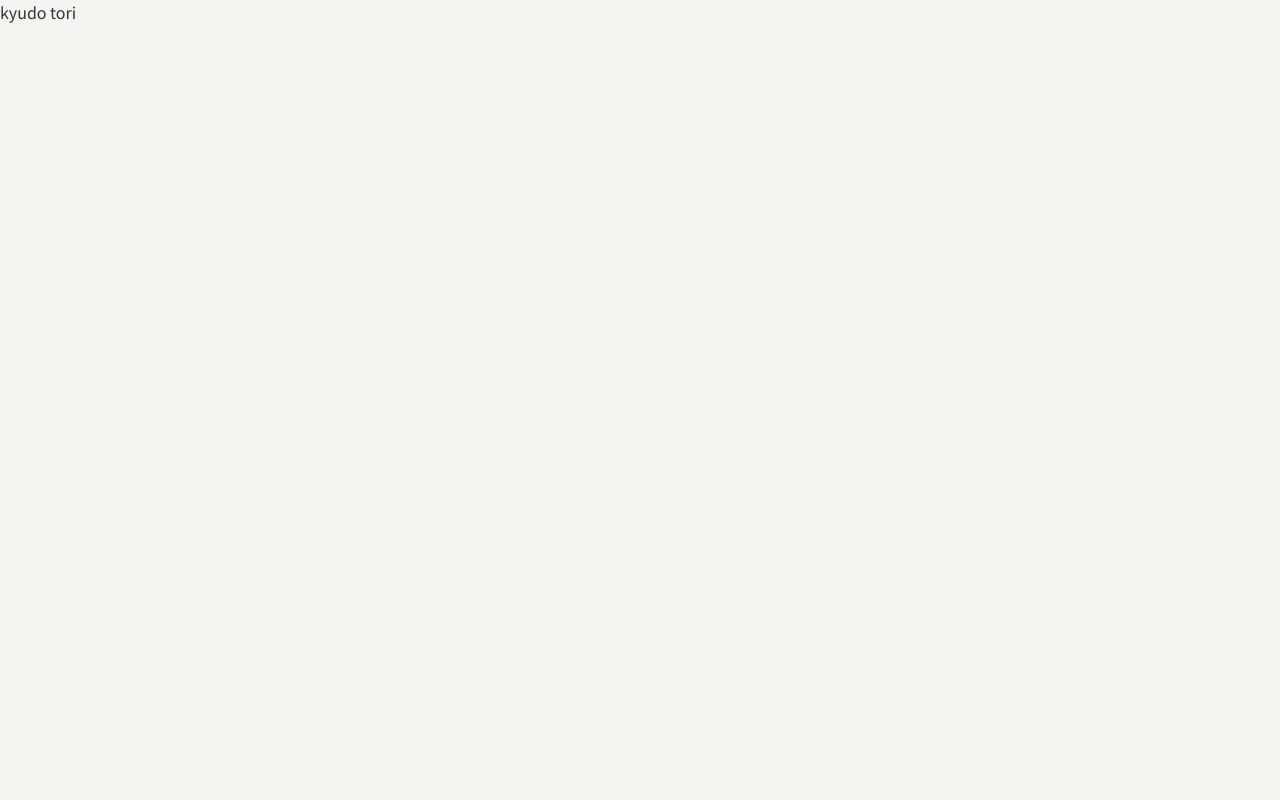
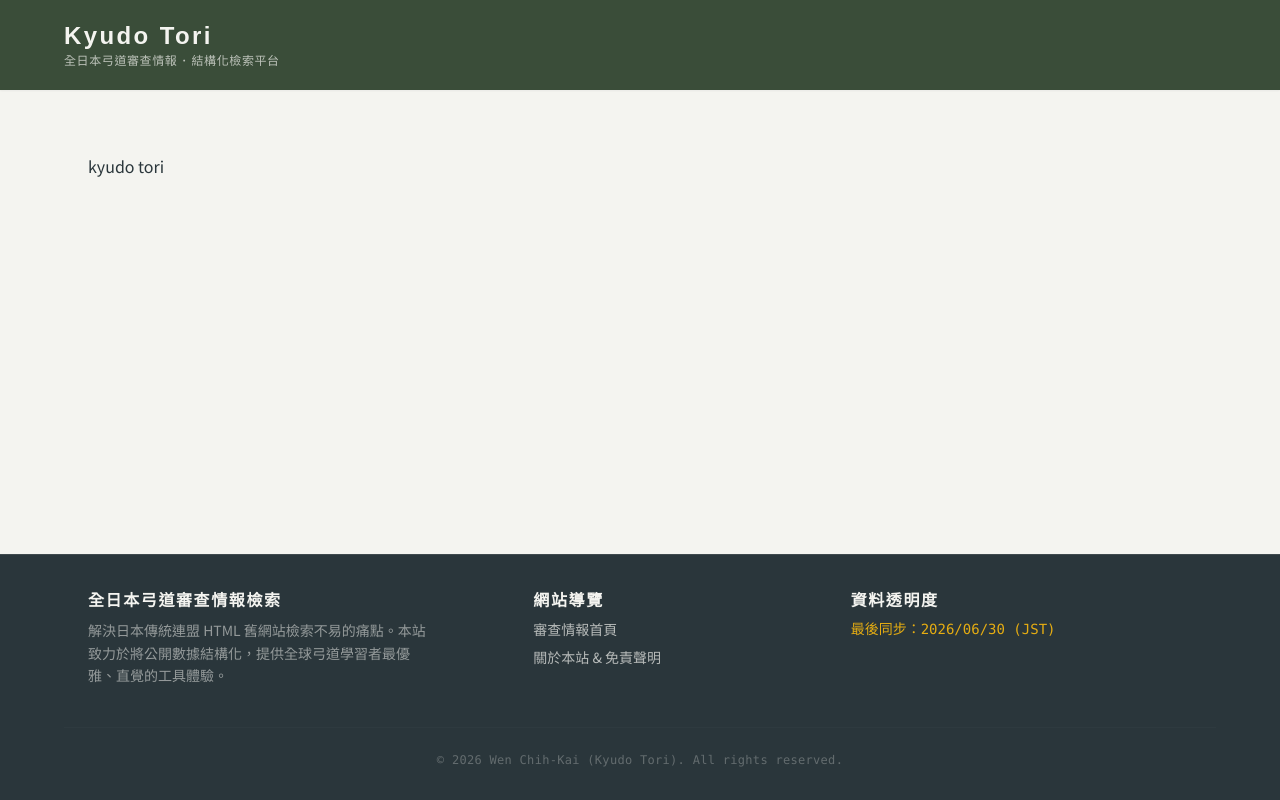
Before and after one commit to ckwhen/kyudo-tori, a Next.js app: page / in a window 1280 px wide. Built offline with nearby package versions, Linux system fonts and the light colour scheme.

Commit message:
feat: add basic layout

```diff
--- a/app/layout.tsx
+++ b/app/layout.tsx
@@ -1,5 +1,6 @@
 import type { Metadata } from "next";
 import { Noto_Sans_JP, Noto_Serif_JP } from "next/font/google";
+import Link from "next/link";
 import "./globals.css";
 
 const sansJP = Noto_Sans_JP({
@@ -27,8 +28,57 @@ export default function RootLayout({
 }>) {
   return (
     <html lang="zh-TW" className={`${sansJP.variable} ${serifJP.variable}`}>
-      <body className="antialiased">
-        {children}
+      <body className="antialiased flex flex-col min-h-screen">
+        <header className="bg-moss text-canvas h-22.5 px-6 md:px-12 flex items-center shadow-xs sticky top-0 z-50">
+          <div className="max-w-6xl w-full mx-auto flex flex-col justify-center text-left gap-1.5">
+            <h1 className="font-serif font-bold text-xl md:text-2xl tracking-widest leading-none">
+              <Link href="/" className="hover:opacity-90 transition-opacity">Kyudo Tori</Link>
+            </h1>
+            <p className="opacity-70 text-[11px] md:text-xs tracking-wider font-sans font-medium leading-none">
+              全日本弓道審查情報 · 結構化檢索平台
+            </p>
+          </div>
+        </header>
+
+        <div className="grow">
+          {children}
+        </div>
+
+        <footer className="bg-ink text-canvas/70 border-t border-canvas/10 py-8 mt-auto">
+          <div className="max-w-6xl mx-auto px-6 grid grid-cols-1 md:grid-cols-3 gap-10">
+            <div className="space-y-2">
+              <h4 className="font-bold text-canvas tracking-widest">
+                全日本弓道審查情報檢索
+              </h4>
+              <p className="opacity-75 leading-relaxed text-sm">
+                解決日本傳統連盟 HTML 舊網站檢索不易的痛點。本站致力於將公開數據結構化，提供全球弓道學習者最優雅、直覺的工具體驗。
+              </p>
+            </div>
+
+            <div className="space-y-2 md:pl-16">
+              <h4 className="font-bold text-canvas uppercase tracking-widest">網站導覽</h4>
+              <ul className="space-y-2 text-sm">
+                <li>
+                  <Link href="/" className="hover:text-gold transition-colors">審查情報首頁</Link>
+                </li>
+                <li>
+                  <Link href="/about" className="hover:text-gold transition-colors">關於本站 & 免責聲明</Link>
+                </li>
+              </ul>
+            </div>
+
+            <div className="space-y-2">
+              <h4 className="font-bold text-canvas uppercase tracking-widest">資料透明度</h4>
+              <div className="font-mono text-sm">
+                <div className="text-gold">最後同步：2026/06/30 (JST)</div>
+              </div>
+            </div>
+
+          </div>
+          <div className="max-w-6xl mx-auto px-6 mt-10 pt-6 border-t border-canvas/5 text-center text-xs opacity-40 font-mono tracking-wide">
+            &copy; 2026 Wen Chih-Kai (Kyudo Tori). All rights reserved.
+          </div>
+        </footer>
       </body>
     </html>
   );
--- a/app/page.tsx
+++ b/app/page.tsx
@@ -1,7 +1,7 @@
 export default function Home() {
   return (
-    <div>
-      <main>
+    <div className="w-full flex flex-col">
+      <main className="max-w-6xl w-full mx-auto px-6 py-12 md:py-16">
         kyudo tori
       </main>
     </div>
```
